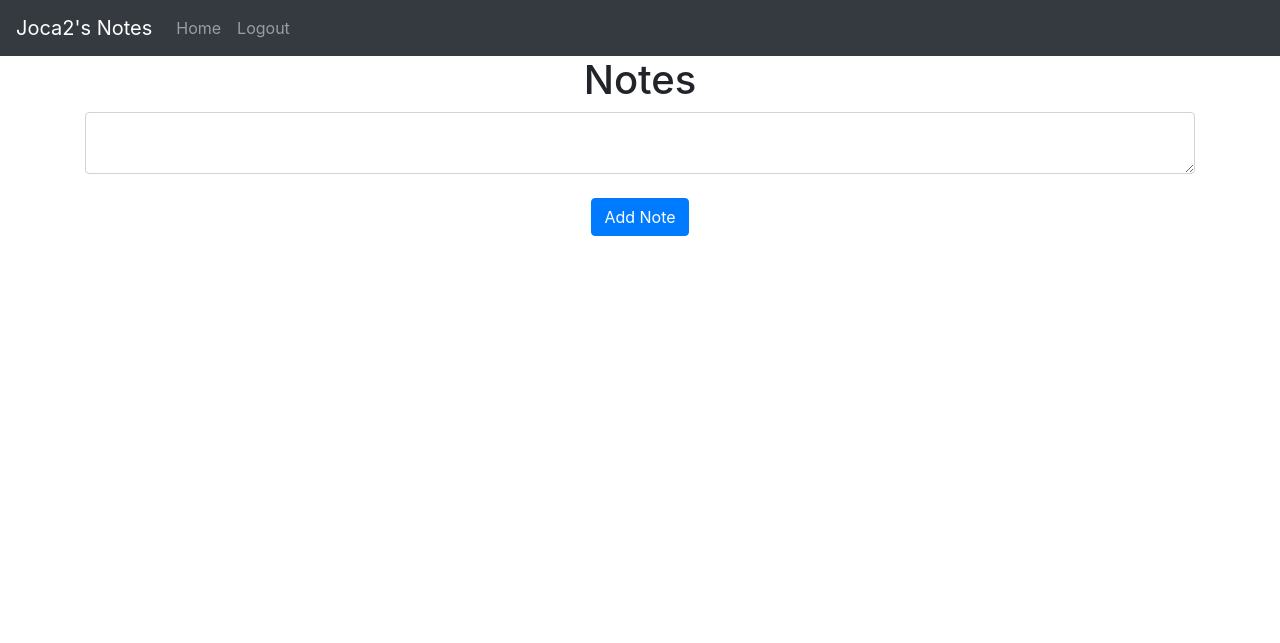
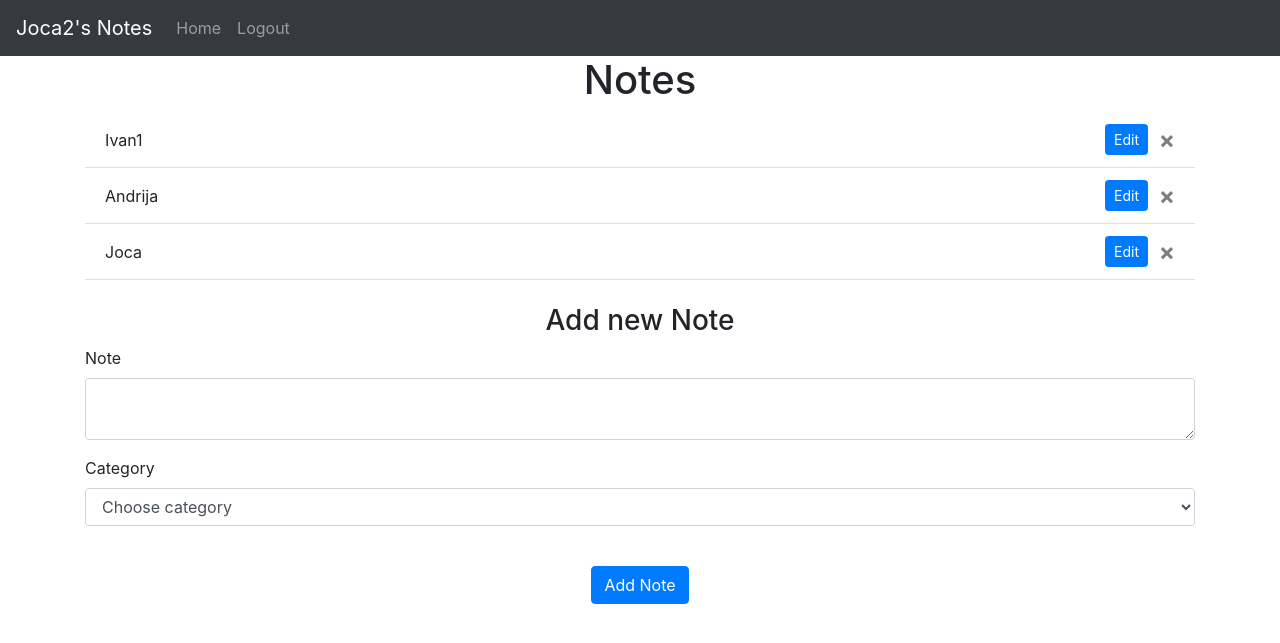
Before and after one commit to ivekccc/Flask-Web-App-Notes, a Flask app: page / in a window 1280 px wide. Shown: the top 643 px of the page. Run offline with Flask 3, Linux system fonts and the light colour scheme; a user stored in the database is signed in; some libraries are stand-ins or nearby versions.

Commit message:
Kategorije beleski dodate

```diff
--- a/webiste/__init__.py
+++ b/webiste/__init__.py
@@ -26,7 +26,7 @@ def create_app():
 
     login_manager = LoginManager()
     login_manager.login_view = 'auth.login'
-    login_manager.login_message = "You have to log in to access Home Page"
+    login_manager.login_message = "You have to log in to access Home"
     login_manager.init_app(app)
 
     @login_manager.user_loader
--- a/webiste/static/index.js
+++ b/webiste/static/index.js
@@ -26,11 +26,50 @@ function deleteNote(noteId) {
         success: function(response) {
           alert(response.message);
           $('#editModal').modal('hide');
-          location.reload();
+          location.reload();  // Reload the page to reflect changes
         },
         error: function(error) {
           alert(error.responseJSON.error);
         }
       });
     });
+});
+
+document.getElementById('addNoteBtn').addEventListener('click', function() {
+  var noteContent = document.getElementById('note').value;
+  var category = document.getElementById('category').value;
+  var data = {
+    note: noteContent,
+    category: category
+  };
+
+  fetch('/add-note', {
+    method: 'POST',
+    headers: {
+      'Content-Type': 'application/json'
+    },
+    body: JSON.stringify(data)
+  })
+  .then(response => response.json())
+  .then(data => {
+    console.log(data.message); // Handle response from the server
+    if (data.message === 'Note added successfully') {
+      // Zatvori modal
+      $('#addNoteModal').modal('hide');
+
+      // Resetuj formu
+      document.getElementById('note').value = '';
+      document.getElementById('category').value = '';
+
+      // Dodaj novu belešku na listu
+      var notesList = document.getElementById('notes');
+      var newNoteItem = document.createElement('li');
+      newNoteItem.className = 'list-group-item';
+      newNoteItem.innerHTML = '<div class="element-liste"><span>' + noteContent + '</span><button type="button" class="btn btn-sm btn-primary edit-btn edit-dugme"  data-toggle="modal" data-target="#editModal" data-noteid="' + data.note_id + '">Edit</button><button type="button" class="close delete-dugme" aria-label="Close" onClick="deleteNote(\'' + data.note_id + '\')"><span aria-hidden="true">&times;</span></button></div>';
+      notesList.appendChild(newNoteItem);
+    }
+  })
+  .catch(error => {
+    console.error('Error:', error);
   });
+});
--- a/webiste/templates/home.html
+++ b/webiste/templates/home.html
@@ -37,11 +37,27 @@
   </div>
 </div>
 
+<br/>
+<center><h3 class="AddNewNote">Add new Note</h3></center>
+
 <form method="POST">
-  <textarea name="note" id="note" class="form-control"></textarea>
+  <div class="form-group">
+    <label for="note">Note</label>
+    <textarea name="note" id="note" class="form-control"></textarea>
+  </div>
+  <div class="form-group">
+    <label for="category">Category</label>
+    <select name="category" id="category" class="form-control">
+  <option value="" selected disabled>Choose category</option>
+  {% for category in categories %}
+    <option value="{{ category.id }}">{{ category.name }}</option>
+  {% endfor %}
+</select>
+  </div>
   <br />
   <div align="center">
     <button type="submit" class="btn btn-primary">Add Note</button>
   </div>
 </form>
+
 {% endblock %}
--- a/webiste/views.py
+++ b/webiste/views.py
@@ -1,25 +1,33 @@
 from flask import Blueprint, render_template, request, flash, jsonify
 from flask_login import login_required, current_user
-from .models import Note
+from .models import Category, Note
 from . import db
 import json
+from flask import redirect, url_for
 
 views = Blueprint('views', __name__)
+
+
 
 @views.route('/', methods=['GET', 'POST'])
 @login_required
 def home():
     if request.method == 'POST':
         note = request.form.get('note')
+        category_id = request.form.get('category')
+        categories = Category.query.all()
         if len(note) < 1:
             flash('Note is too short!', category='error')
         else:
-            new_note = Note(data=note, user_id=current_user.id)
+            new_note = Note(data=note, user_id=current_user.id,isDone=False,category_id=category_id)
             db.session.add(new_note)
             db.session.commit()
             flash('Note added!', category='success')
+            return redirect(url_for('views.home'))  # Preusmeravanje na istu stranicu nakon dodavanja beleške
 
-    return render_template("home.html", user=current_user)
+    categories = Category.query.all()  # Query categories again
+    return render_template("home.html", user=current_user, categories=categories)
+
 
 @views.route('/edit-note', methods=['POST'])
 @login_required
@@ -28,11 +36,20 @@ def edit_note():
     note_id = note_data['noteId']
     new_content = note_data['newContent']
     note = Note.query.get(note_id)
+
     if note and note.user_id == current_user.id:
+        # Postoji postojeća beleška, pa ažuriramo sadržaj
         note.data = new_content
         db.session.commit()
         return jsonify({'message': 'Note updated successfully'})
-    return jsonify({'error': 'Unauthorized or Note not found'}), 403
+
+    else:
+        # Ne postoji postojeća beleška, pa kreiramo novu
+        new_note = Note(data=new_content, user_id=current_user.id)
+        db.session.add(new_note)
+        db.session.commit()
+        return jsonify({'message': 'New note created successfully'})
+
 
 @views.route('/delete-note', methods=['POST'])
 @login_required
```
Also changed, not shown: webiste/models.py (+7 -1 lines), instance/database.db.
